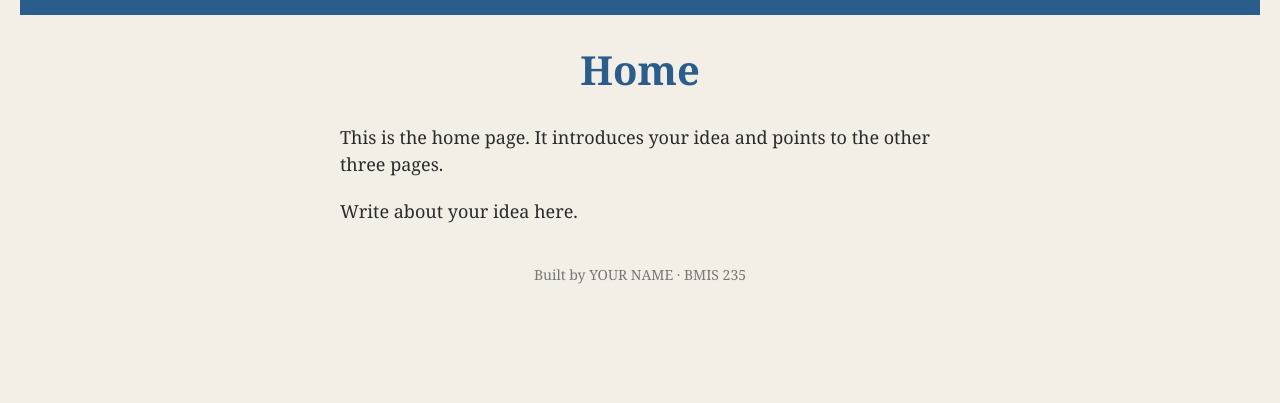
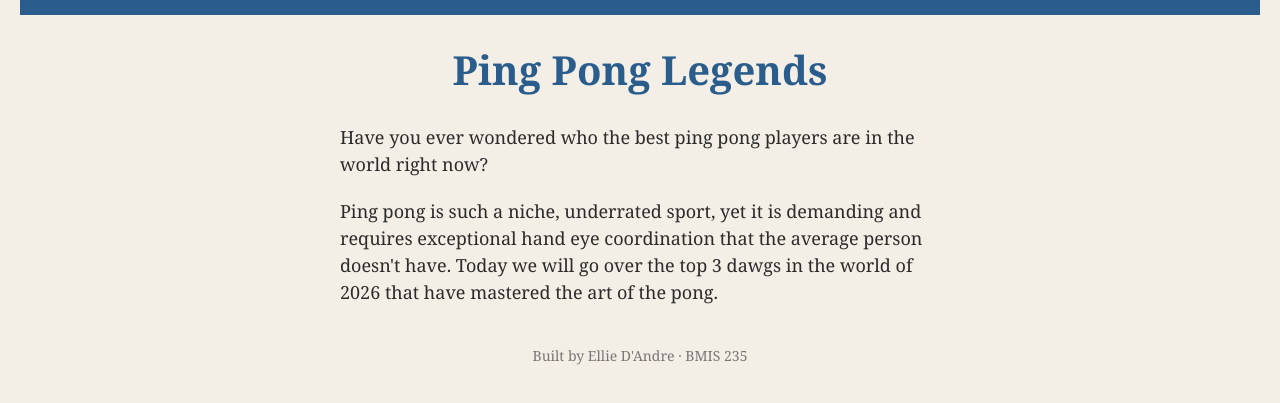
Before and after one commit to elliedeandre/bmis-html-4, a plain HTML site: page index.html in a window 1280 px wide. Shown: the part 71-474 px from the top of the page. Drawn offline with Linux system fonts and the light colour scheme.

Commit message:
Update author information and page content in index.html

```diff
--- a/index.html
+++ b/index.html
@@ -1,14 +1,14 @@
 <!DOCTYPE html>
 <!--
-  Author: YOUR NAME
-  GU username: YOUR-GU-USERNAME
+  Author: Ellie D'Andre
+  GU username: elliedeandre
   Course: BMIS 235 - HTML-3
 -->
 <html lang="en">
 <head>
 <meta charset="utf-8">
-<meta name="author" content="YOUR NAME">
-<title>Home</title>
+<meta name="author" content="Ellie D'Andre">
+<title>GOATS of Ping Pong</title>
 
 <!-- this one line connects the page to the stylesheet -->
 <link rel="stylesheet" href="styles.css">
@@ -28,9 +28,9 @@
     <a href="page3.html"><img src="img/page3.png" alt="Page 3"></a>
 </nav>
 
-<h1>Home</h1>
-<p>This is the home page. It introduces your idea and points to the other three pages.</p>
-<p>Write about your idea here.</p>
+<h1>Ping Pong Legends</h1>
+<p>Have you ever wondered who the best ping pong players are in the world right now?</p>
+<p>Ping pong is such a niche, underrated sport, yet it is demanding and requires exceptional hand eye coordination that the average person doesn't have. Today we will go over the top 3 dawgs in the world of 2026 that have mastered the art of the pong. </p>
 
 <!-- ===== SHOWCASE ======================================================
      This box is empty on purpose. In Part 7 you paste an interactive
@@ -38,8 +38,8 @@
      ===================================================================== -->
 <div class="showcase"></div>
 
-<!-- Footer: fill in your name -->
-<footer>Built by YOUR NAME &middot; BMIS 235</footer>
+<!-- Footer: Ellie D'ANDRE -->
+<footer>Built by Ellie D'Andre &middot; BMIS 235</footer>
 
 </body>
 </html>
```
